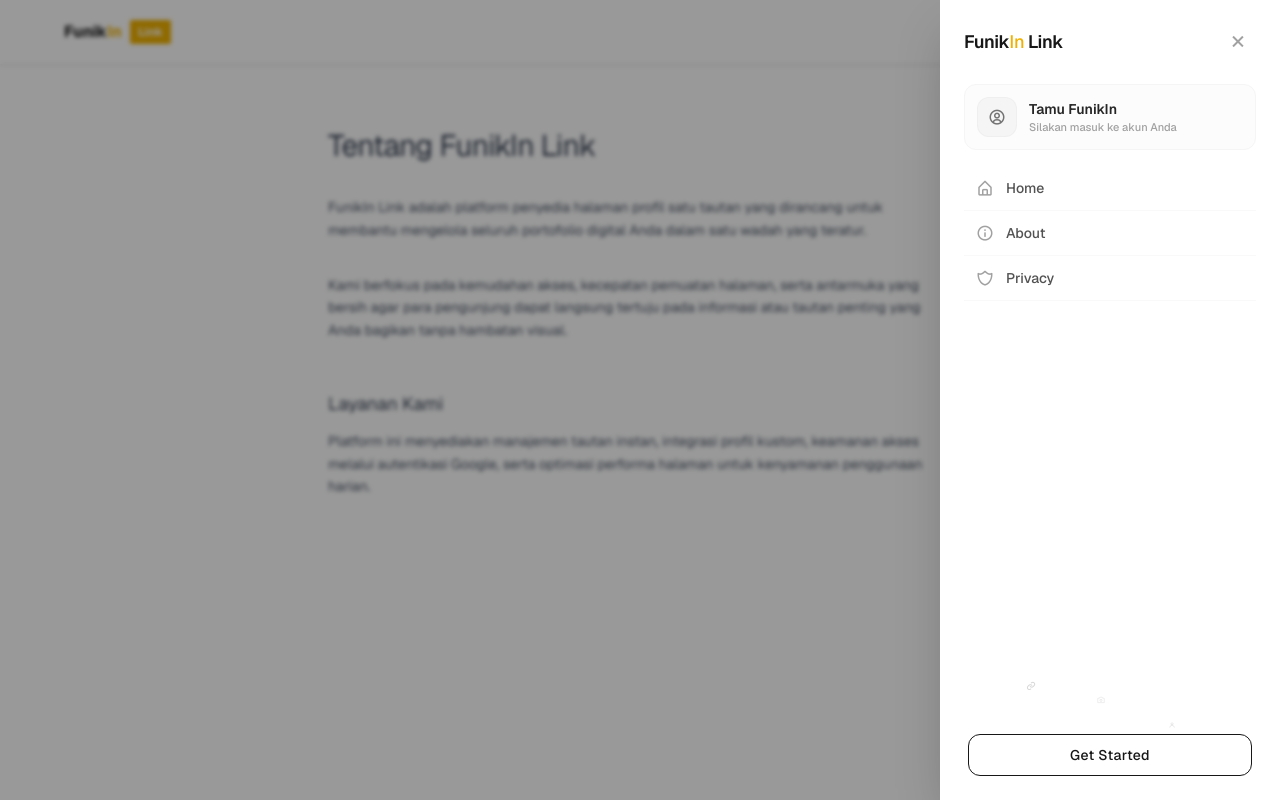
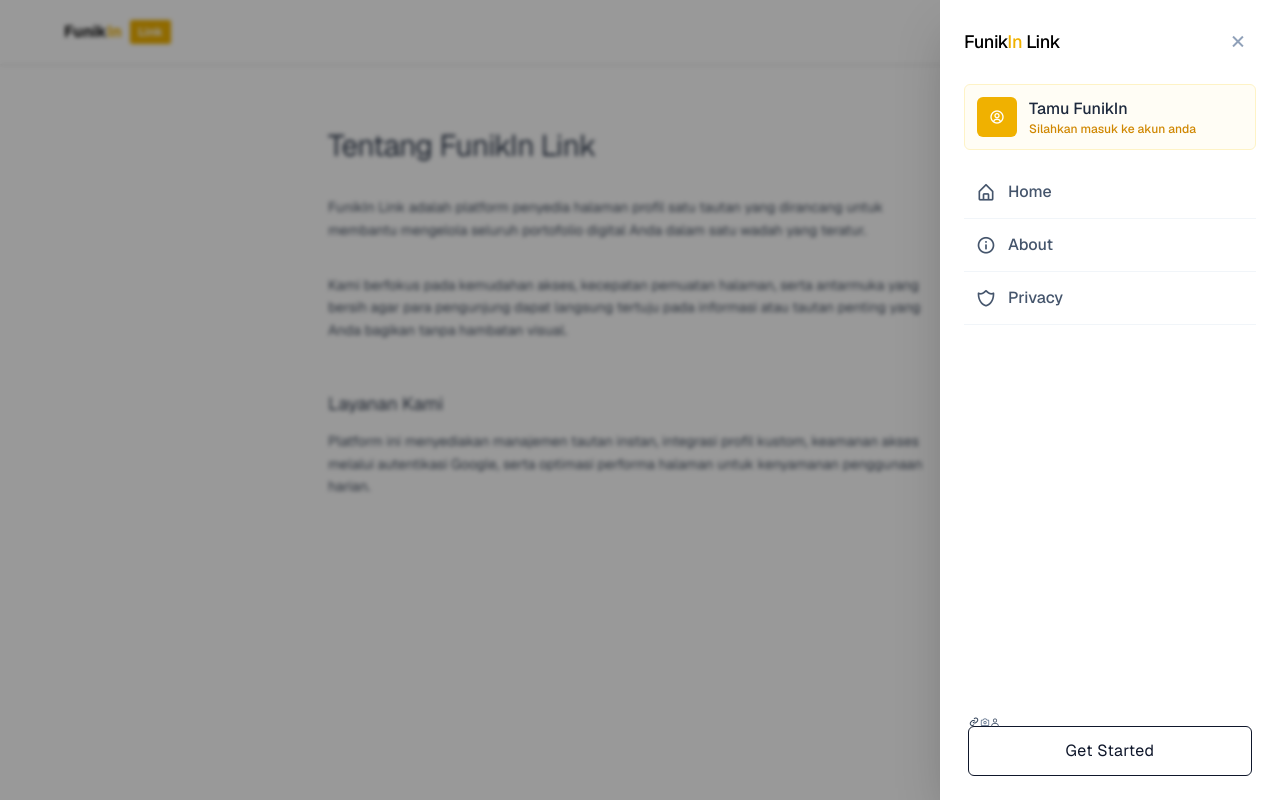
Before and after one commit to gedevalendra/FunikInLink, a Next.js app: page /About in a window 1280 px wide. Both pictures are taken after a click on the button 1196 px from the left and 32 px from the top of the page. Shown: the top 800 px of the page. Built offline with nearby package versions, Linux system fonts and the light colour scheme; no server answers.

Commit message:
update-otomatis

```diff
--- a/components/ui/sidebar.tsx
+++ b/components/ui/sidebar.tsx
@@ -1,44 +1,26 @@
 "use client";
 
-import { useState, useEffect } from "react";
 import Link from "next/link";
+import { useEffect } from "react";
 import { useSession, signOut } from "next-auth/react";
 
-// Tipe data properti yang wajib dibaca oleh header.tsx
 interface SidebarProps {
   isOpen: boolean;
   onClose: () => void;
 }
 
-// Subkomponen untuk mendeteksi gambar profil yang rusak/invalid
-function SidebarAvatar({ src, alt, fallbackText }: { src: string; alt: string; fallbackText: string }) {
-  const [hasError, setHasError] = useState(false);
-
-  if (!src || hasError) {
-    return (
-      <div className="w-10 h-10 rounded-xl bg-neutral-900 text-white font-medium flex items-center justify-center text-xs uppercase shrink-0 select-none">
-        {fallbackText.substring(0, 2)}
-      </div>
-    );
-  }
-
-  return (
-    <img
-      src={src}
-      alt={alt}
-      onError={() => setHasError(true)}
-      className="w-10 h-10 rounded-xl border border-neutral-200/60 object-cover shrink-0"
-    />
-  );
-}
-
-// Pastikan yang diekspor default menggunakan tipe data SidebarProps yang benar
 export default function Sidebar({ isOpen, onClose }: SidebarProps) {
   const { data: session } = useSession();
 
+  // Ambil data profile secara aman dan akurat dari database session rill
   const userImage = session?.user?.image || "";
+
   const userName = (session?.user as any)?.name || session?.user?.name || "Pengguna";
-  const userUsername = (session?.user as any)?.username || session?.user?.email?.split("@")[0] || "user";
+  // Ambil username asli jika ada di session, jika tidak ada, ekstrak dari email sebagai fallback aman
+  const userUsername =
+    (session?.user as any)?.username ||
+    session?.user?.email?.split("@")[0] ||
+    "user";
 
   // Efek Mengunci Scroll Halaman Belakang ketika Sidebar Aktif/Terbuka
   useEffect(() => {
@@ -88,7 +70,7 @@ export default function Sidebar({ isOpen, onClose }: SidebarProps) {
 
       {/* Kontainer Sidebar */}
       <div
-        className={`fixed top-0 right-0 h-full w-[80%] max-w-[340px] bg-white shadow-2xl z-50 p-6 flex flex-col justify-between transition-transform duration-300 ease-in-out text-neutral-800 ${
+        className={`fixed top-0 right-0 h-full w-[80%] max-w-[340px] bg-white shadow-2xl z-50 p-6 flex flex-col justify-between transition-transform duration-300 ease-in-out text-slate-800 ${
           isOpen ? "translate-x-0" : "translate-x-full"
         }`}
       >
@@ -96,12 +78,12 @@ export default function Sidebar({ isOpen, onClose }: SidebarProps) {
         <div className="flex flex-col">
           {/* Tombol Close & Logo */}
           <div className="w-full flex items-center justify-between mb-6">
-            <span className="text-base sm:text-lg font-semibold tracking-tight text-neutral-900">
-              Funik<span className="text-yellow-500 font-medium">In</span> Link
+            <span className="text-base sm:text-lg font-medium tracking-tight text-black">
+              Funik<span className="text-yellow-500">In</span> Link
             </span>
             <button
               onClick={onClose}
-              className="p-1.5 flex cursor-pointer rounded-xl text-neutral-400 hover:bg-neutral-50 hover:text-neutral-600 active:scale-95 transition-all duration-150"
+              className="p-1.5 flex cursor-pointer rounded-md text-slate-400 hover:bg-slate-100 hover:text-slate-600 active:scale-95 transition-all duration-150"
             >
               <i className="bx bx-x text-2xl"></i>
             </button>
@@ -110,70 +92,75 @@ export default function Sidebar({ isOpen, onClose }: SidebarProps) {
           {/* KARTU PROFIL (Kondisional: Real User / Dummy User) */}
           {session ? (
             <div
-              className={`flex items-center gap-3 bg-neutral-50/50 border border-neutral-200/60 p-3 rounded-xl mb-4 transition-all transform duration-300 ${
+              className={`flex items-center gap-3 bg-slate-50 border border-slate-100 p-3 rounded-md mb-4 transition-all transform duration-300 ${
                 isOpen ? "translate-y-0 opacity-100" : "-translate-y-4 opacity-0"
               }`}
             >
-              <SidebarAvatar src={userImage} alt={userName} fallbackText={userName} />
-
+              {userImage ? (
+                <img src={userImage} alt={userName} className="w-10 h-10 rounded-md border border-slate-200 object-cover" />
+              ) : (
+                <div className="w-10 h-10 rounded-md bg-slate-800 text-white font-medium flex items-center justify-center text-xs uppercase shrink-0">
+                  {userName.substring(0, 2)}
+                </div>
+              )}
               <div className="min-w-0 flex-1">
-                <p className="font-semibold text-sm text-neutral-800 truncate">{userName}</p>
-                <p className="text-xs text-neutral-400 font-mono truncate">@{userUsername}</p>
+                <p className="font-medium text-sm sm:text-base text-slate-800 truncate">{userName}</p>
+                <p className="text-xs text-slate-400 font-mono truncate">@{userUsername}</p>
               </div>
             </div>
           ) : (
             <div
-              className={`flex items-center gap-3 bg-neutral-50/50 border border-neutral-100 p-3 rounded-xl mb-4 transition-all transform duration-300 ${
+              className={`flex items-center gap-3 bg-amber-50/50 border border-amber-100 p-3 rounded-md mb-4 transition-all transform duration-300 ${
                 isOpen ? "translate-y-0 opacity-100" : "-translate-y-4 opacity-0"
               }`}
             >
-              <div className="w-10 h-10 rounded-xl bg-neutral-100 border border-neutral-200/40 text-neutral-500 flex items-center justify-center text-lg shrink-0">
+              <div className="w-10 h-10 rounded-md bg-yellow-500 text-white flex items-center justify-center text-base shrink-0">
                 <i className="bx bx-user-circle"></i>
               </div>
               <div className="min-w-0">
-                <p className="font-semibold text-sm text-neutral-800 truncate">Tamu FunikIn</p>
-                <p className="text-[11px] text-neutral-400 font-medium truncate">Silakan masuk ke akun Anda</p>
+                <p className="font-medium text-sm sm:text-base text-slate-800 truncate">Tamu FunikIn</p>
+                <p className="text-xs text-yellow-600 font-medium truncate">Silahkan masuk ke akun anda</p>
               </div>
             </div>
           )}
 
-          {/* Daftar Navigasi Utama */}
-          <nav className="flex flex-col text-sm">
-            <div className="border-b border-neutral-100/60">
+          {/* Daftar Navigasi Utama Ber-HR */}
+          <nav className="flex flex-col text-sm sm:text-base">
+            <div className="border-b border-slate-100">
               <Link
                 href="/"
                 onClick={onClose}
-                className={`flex items-center gap-3 px-3 py-3 rounded-xl font-medium text-neutral-600 hover:bg-neutral-50 hover:text-neutral-900 transition-all transform duration-300 ${
+                className={`flex items-center gap-3 px-3 py-3.5 rounded-md font-medium text-slate-600 hover:bg-slate-50 hover:text-yellow-600 transition-all transform duration-300 ${
                   isOpen ? "translate-y-0 opacity-100 delay-[50ms]" : "-translate-y-4 opacity-0"
                 }`}
               >
-                <i className="bx bx-home-alt text-lg text-neutral-400"></i>
+                <i className="bx bx-home-alt text-xl"></i>
                 Home
               </Link>
             </div>
 
-            <div className="border-b border-neutral-100/60">
+            <div className="border-b border-slate-100">
               <Link
                 href="/About"
                 onClick={onClose}
-                className={`flex items-center gap-3 px-3 py-3 rounded-xl font-medium text-neutral-600 hover:bg-neutral-50 hover:text-neutral-900 transition-all transform duration-300 ${
+                className={`flex items-center gap-3 px-3 py-3.5 rounded-md font-medium text-slate-600 hover:bg-slate-50 hover:text-yellow-600 transition-all transform duration-300 ${
                   isOpen ? "translate-y-0 opacity-100 delay-[100ms]" : "-translate-y-4 opacity-0"
                 }`}
               >
-                <i className="bx bx-info-circle text-lg text-neutral-400"></i>
+                <i className="bx bx-info-circle text-xl"></i>
                 About
               </Link>
             </div>
 
-            <div className="border-b border-neutral-100/60">
+            <div className="border-b border-slate-100">
               <Link
                 href="/Privacy"
                 onClick={onClose}
-                className={`flex items-center gap-3 px-3 py-3 rounded-xl font-medium text-neutral-600 hover:bg-neutral-50 hover:text-neutral-900 transition-all transform duration-300 ${
+                className={`flex items-center gap-3 px-3 py-3.5 rounded-md font-medium text-slate-600 hover:bg-slate-50 hover:text-yellow-600 transition-all transform duration-300 ${
                   isOpen ? "translate-y-0 opacity-100 delay-[150ms]" : "-translate-y-4 opacity-0"
                 }`}
               >
-                <i className="bx bx-shield-alt-2 text-lg text-neutral-400"></i>
+                <i className="bx bx-shield-alt-2 text-xl"></i>
                 Privacy
               </Link>
             </div>
@@ -181,43 +168,44 @@ export default function Sidebar({ isOpen, onClose }: SidebarProps) {
             {/* Menu Akun Tambahan */}
             {session && (
               <>
-                <div className="border-b border-neutral-100/60">
+                <div className="border-b border-slate-100">
                   <Link
                     href={`/${userUsername}`}
                     onClick={onClose}
-                    className={`flex items-center gap-3 px-3 py-3 rounded-xl font-medium text-neutral-600 hover:bg-neutral-50 hover:text-neutral-900 transition-all transform duration-300 ${
+                    className={`flex items-center gap-3 px-3 py-3.5 rounded-md font-medium text-slate-600 hover:bg-slate-50 hover:text-yellow-600 transition-all transform duration-300 ${
                       isOpen ? "translate-y-0 opacity-100 delay-[200ms]" : "-translate-y-4 opacity-0"
                     }`}
                   >
-                    <i className="bx bx-user text-lg text-neutral-400"></i>
+                    <i className="bx bx-user text-xl"></i>
                     Profile Saya
                   </Link>
                 </div>
 
-                <div className="border-b border-neutral-100/60">
+                {/* MENU BARU: KERANJANG */}
+                <div className="border-b border-slate-100">
                   <Link
                     href={`/${userUsername}/chart`}
                     onClick={onClose}
-                    className={`flex items-center gap-3 px-3 py-3 rounded-xl font-medium text-neutral-600 hover:bg-neutral-50 hover:text-neutral-900 transition-all transform duration-300 ${
+                    className={`flex items-center gap-3 px-3 py-3.5 rounded-md font-medium text-slate-600 hover:bg-slate-50 hover:text-yellow-600 transition-all transform duration-300 ${
                       isOpen ? "translate-y-0 opacity-100 delay-[220ms]" : "-translate-y-4 opacity-0"
                     }`}
                   >
-                    <i className="bx bx-cart text-lg text-neutral-400"></i>
+                    <i className="bx bx-cart text-xl"></i>
                     Keranjang Belanja
                   </Link>
                 </div>
 
-                {/* MENU ADMIN PANEL */}
+                {/* MENU ADMIN PANEL AKTIF */}
                 {(session.user as any)?.role === "admin" && (
-                  <div className="border-b border-neutral-100/60">
+                  <div className="border-b border-slate-100">
                     <Link
                       href="/admin"
                       onClick={onClose}
-                      className={`flex items-center gap-3 px-3 py-3 rounded-xl font-medium text-neutral-600 hover:bg-neutral-50 hover:text-neutral-900 transition-all transform duration-300 ${
+                      className={`flex items-center gap-3 px-3 py-3.5 rounded-md font-medium text-slate-600 hover:bg-slate-50 hover:text-red-600 transition-all transform duration-300 ${
                         isOpen ? "translate-y-0 opacity-100 delay-[240ms]" : "-translate-y-4 opacity-0"
                       }`}
                     >
-                      <i className="bx bx-grid-alt text-lg text-neutral-400"></i>
+                      <i className="bx bx-grid-alt text-xl text-red-500"></i>
                       Admin Panel
                     </Link>
                   </div>
@@ -227,15 +215,16 @@ export default function Sidebar({ isOpen, onClose }: SidebarProps) {
           </nav>
         </div>
 
-        {/* BAGIAN BAWAH: Tombol Keluar / Masuk */}
+        {/* BAGIAN BAWAH: Tombol Utama Dinamis dengan Animasi Loop */}
         <div className="w-full mt-6 relative px-1">
           {session ? (
             <div className="relative group w-full">
+              {/* Efek Icon Beterbangan di atas tombol merah */}
               <div className="absolute -top-4 inset-x-0 h-10 pointer-events-none overflow-visible z-20">
-                <i className="bx bx-heart icon-fly text-neutral-400 text-xs" style={{ left: '15%', animationDuration: '2.5s', animationDelay: '0s' }}></i>
-                <i className="bx bx-link-alt icon-fly text-neutral-300 text-[10px]" style={{ left: '35%', animationDuration: '3.2s', animationDelay: '0.6s' }}></i>
-                <i className="bx bxs-star icon-fly text-neutral-400 text-[10px]" style={{ left: '55%', animationDuration: '2.8s', animationDelay: '1.2s' }}></i>
-                <i className="bx bx-message-rounded icon-fly text-neutral-300 text-[10px]" style={{ left: '80%', animationDuration: '3.5s', animationDelay: '0.3s' }}></i>
+                <i className="bx bx-heart icon-fly text-red-500 text-xs" style={{ left: '15%', animationDuration: '2.5s', animationDelay: '0s' }}></i>
+                <i className="bx bx-link-alt icon-fly text-rose-400 text-[10px]" style={{ left: '35%', animationDuration: '3.2s', animationDelay: '0.6s' }}></i>
+                <i className="bx bxs-star icon-fly text-red-600 text-[10px]" style={{ left: '55%', animationDuration: '2.8s', animationDelay: '1.2s' }}></i>
+                <i className="bx bx-message-rounded icon-fly text-rose-500 text-[10px]" style={{ left: '80%', animationDuration: '3.5s', animationDelay: '0.3s' }}></i>
               </div>
 
               <button
@@ -243,26 +232,27 @@ export default function Sidebar({ isOpen, onClose }: SidebarProps) {
                   signOut({ callbackUrl: "/" });
                   onClose();
                 }}
-                className={`w-full flex items-center justify-center gap-2 font-medium bg-neutral-900 text-white py-2.5 rounded-xl text-xs sm:text-sm tracking-wide transition-all transform duration-300 hover:bg-neutral-800 active:scale-95 ${
+                className={`w-full flex items-center justify-center gap-2 font-normal bg-gradient-to-r from-red-600 via-rose-600 to-red-700 animate-gradient-shift text-white py-3 rounded-md text-sm sm:text-base tracking-wide transition-all transform duration-300 ${
                   isOpen ? "translate-y-0 opacity-100 delay-[300ms]" : "-translate-y-4 opacity-0"
                 }`}
               >
-                <i className="bx bx-log-out text-sm"></i>
+                <i className="bx bx-log-out text-base animate-pulse"></i>
                 Keluar Akun
               </button>
             </div>
           ) : (
             <div className="relative group w-full">
+              {/* Efek Icon Beterbangan di atas tombol outline hitam */}
               <div className="absolute -top-4 inset-x-0 h-10 pointer-events-none overflow-visible z-20">
-                <i className="bx bx-link icon-fly text-neutral-400 text-xs" style={{ left: '20%', animationDuration: '3s', animationDelay: '0.2s' }}></i>
-                <i className="bx bx-camera icon-fly text-neutral-300 text-[10px]" style={{ left: '45%', animationDuration: '2.4s', animationDelay: '0s' }}></i>
-                <i className="bx bx-user icon-fly text-neutral-400 text-[10px]" style={{ left: '70%', animationDuration: '3.6s', animationDelay: '0.8s' }}></i>
+                <i className="bx bx-link icon-fly text-slate-700 text-xs" style={{ left: '20%', animationDuration: '3s', animationDelay: '0.2s' }}></i>
+                <i className="bx bx-camera icon-fly text-slate-500 text-[10px]" style={{ left: '45%', animationDuration: '2.4s', animationDelay: '0s' }}></i>
+                <i className="bx bx-user icon-fly text-slate-600 text-[10px]" style={{ left: '70%', animationDuration: '3.6s', animationDelay: '0.8s' }}></i>
               </div>
 
               <Link
                 href="/registrasi"
                 onClick={onClose}
-                className={`w-full block text-center font-medium bg-transparent text-neutral-900 border border-neutral-900 py-2.5 rounded-xl text-xs sm:text-sm tracking-wide transition-all transform duration-300 hover:bg-neutral-50 active:scale-95 ${
+                className={`w-full block text-center font-normal bg-transparent text-slate-900 border border-slate-900 py-3 rounded-md text-sm sm:text-base tracking-wide transition-all transform duration-300 ${
                   isOpen ? "translate-y-0 opacity-100 delay-[200ms]" : "-translate-y-4 opacity-0"
                 }`}
               >
```
Lines whose indentation alone changed are shown as unchanged.
